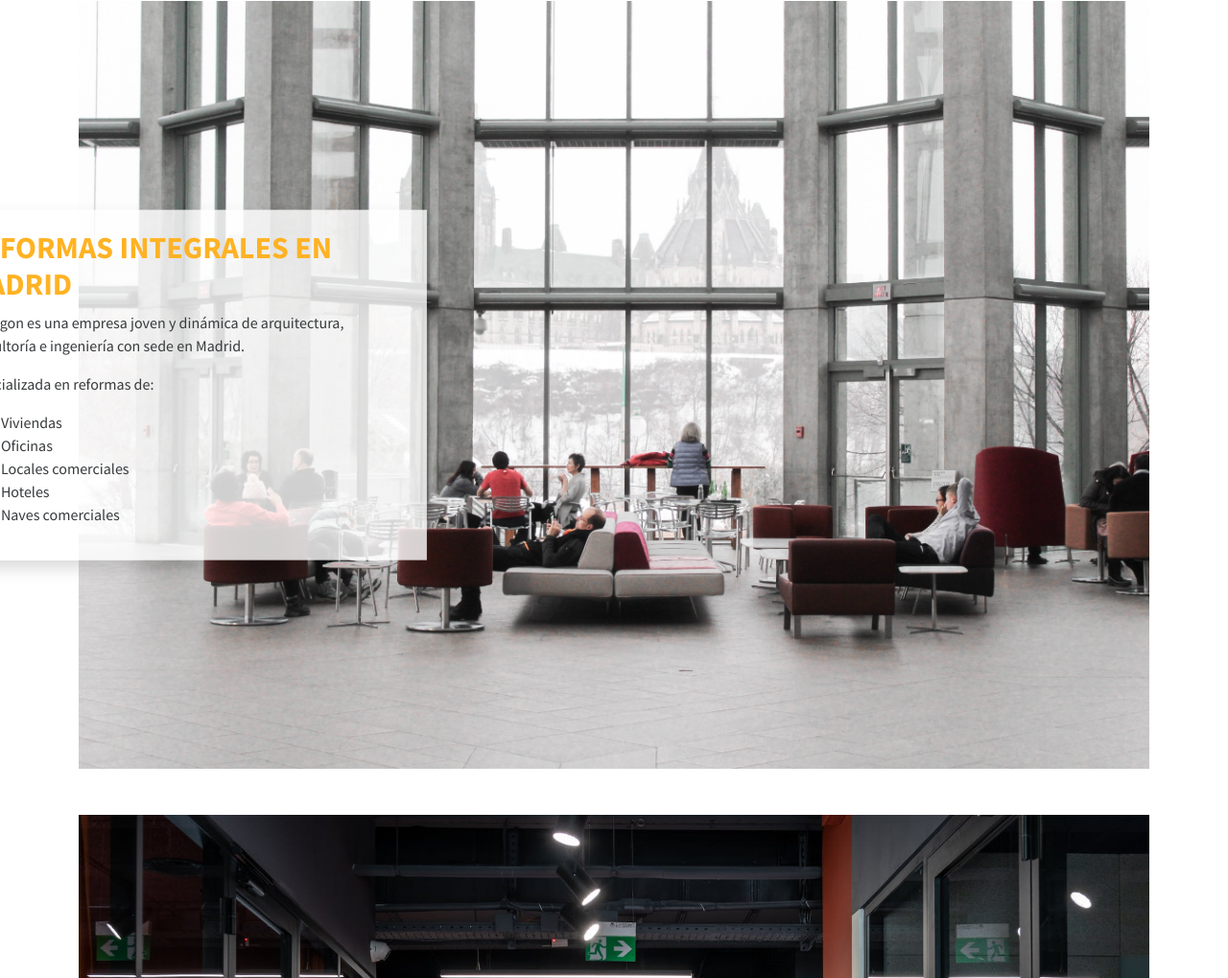
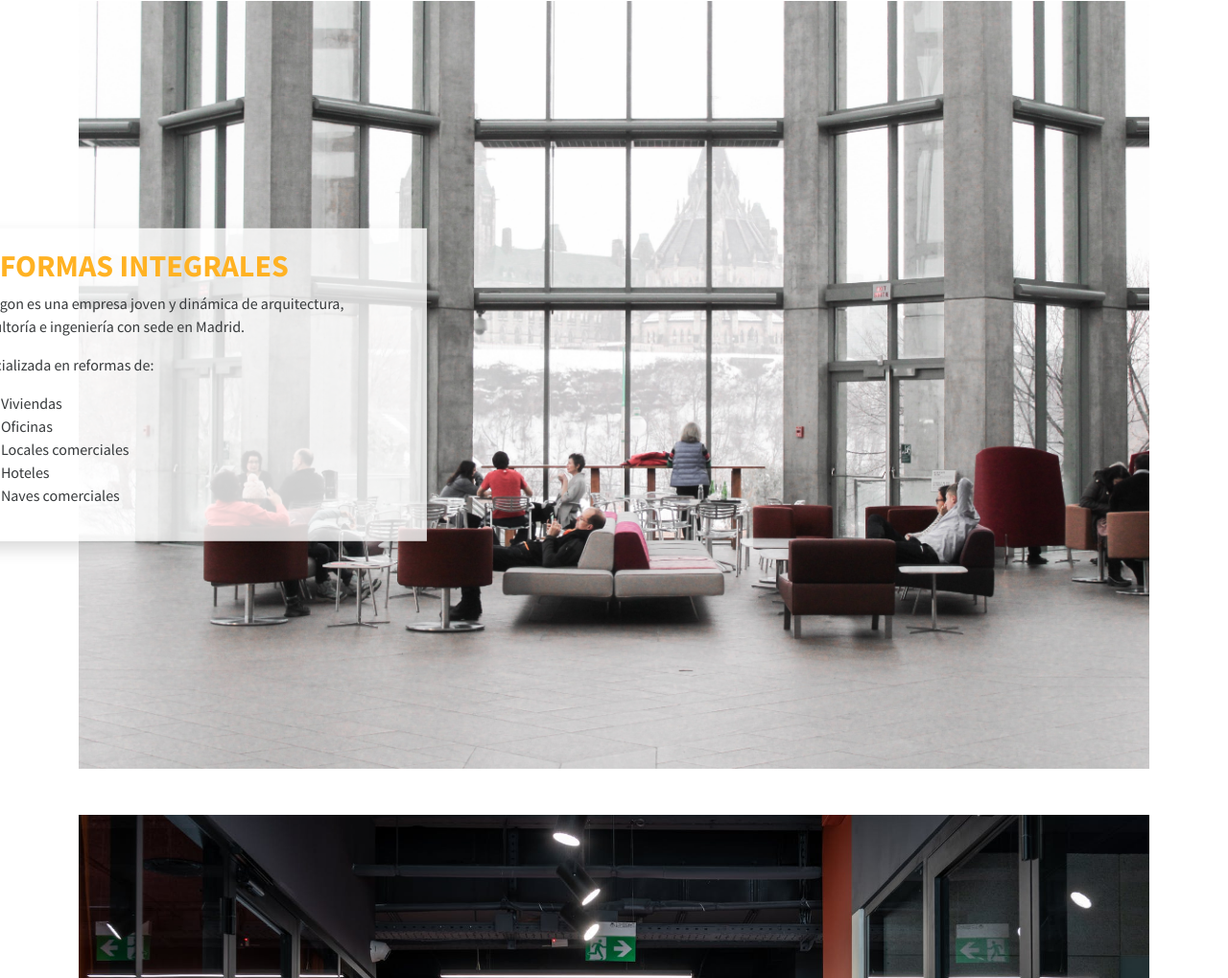
Before and after one commit to DiegoAFE/Web-Herragon, a plain HTML site: page index.html in a window 1280 px wide. Shown: the part 977-1996 px from the top of the page at 96% size. Drawn offline with nearby package versions, Linux system fonts and the light colour scheme.

Commit message:
Add files via upload

```diff
--- a/index.html
+++ b/index.html
@@ -168,7 +168,7 @@
 
           </div>
           <div class="div-texto shadow">
-            <h2>REFORMAS INTEGRALES EN MADRID</h2>
+            <h2>REFORMAS INTEGRALES</h2>
             <p>Herragon es una empresa joven y dinámica de arquitectura, consultoría e ingeniería con sede en Madrid.</p>
             <p>Especializada en reformas de: </p>
             <ul  class="lista-reformas">
```
Also changed, not shown: css/style.css (line endings or trailing spaces).
